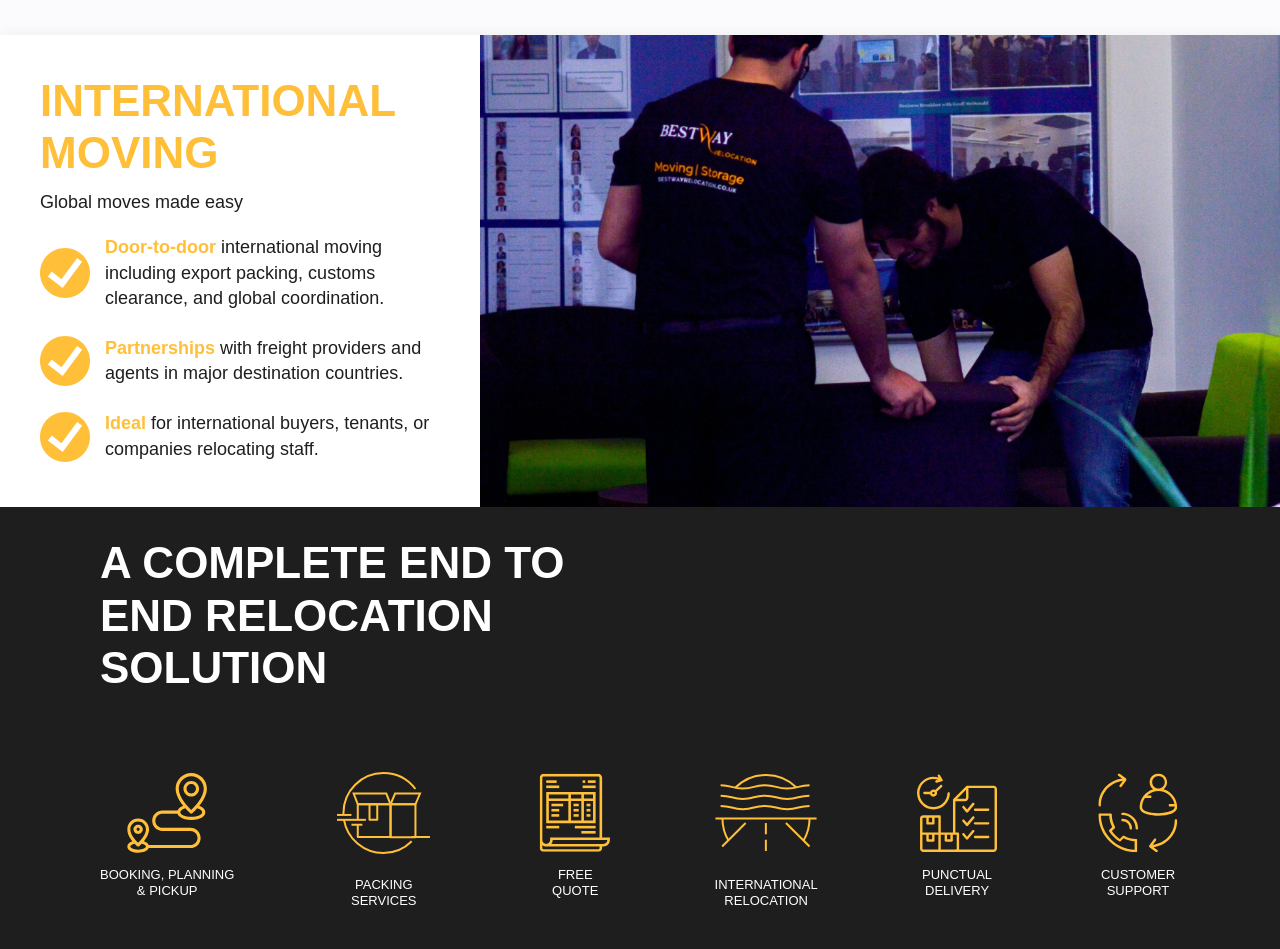
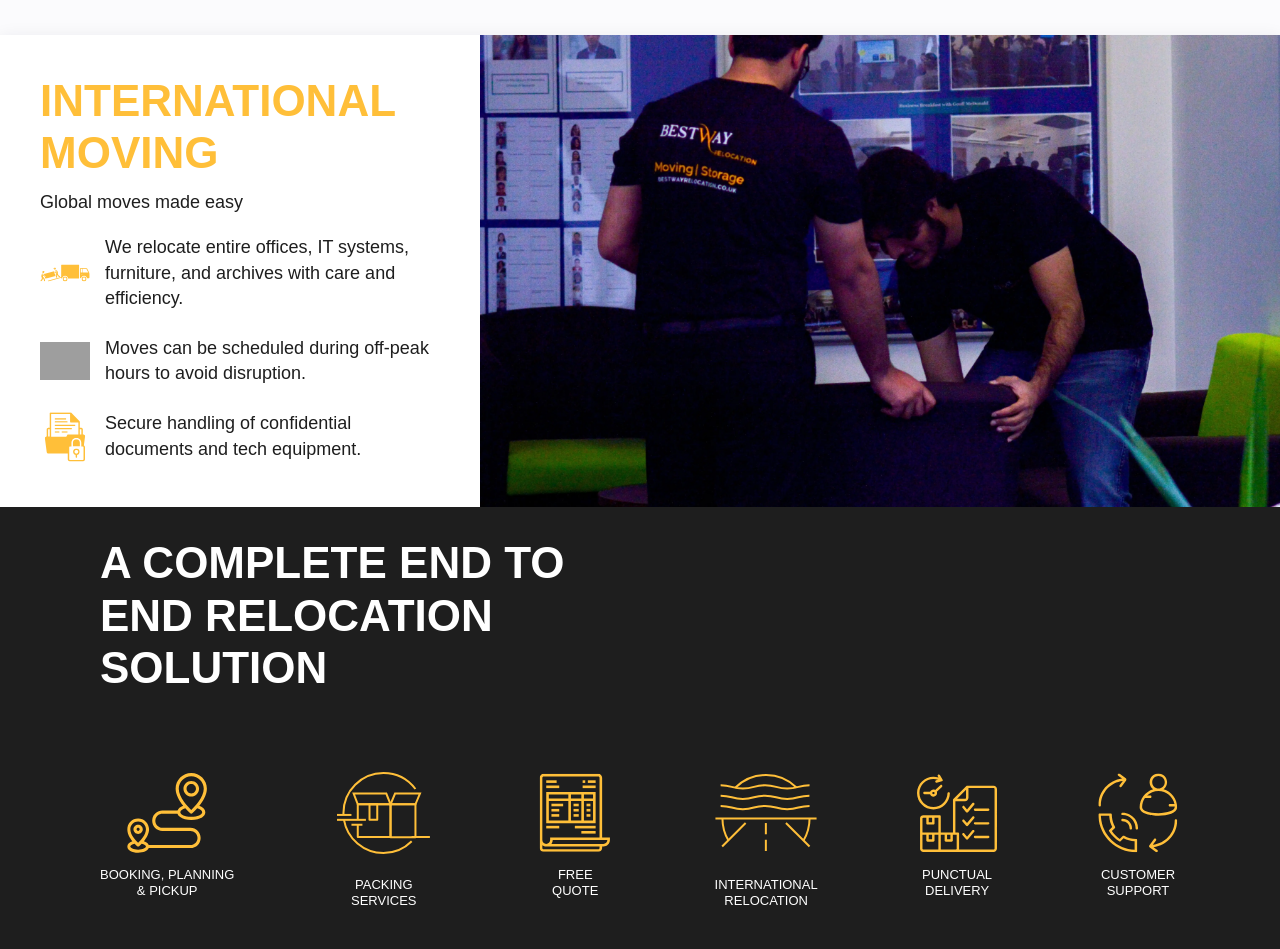
Before and after one commit to abdulbasit34310/bestwayrelocation.co.uk, a PHP site: page /office-relocations.php in a window 1280 px wide. Shown: the part 2231-3180 px from the top of the page. Run offline with PHP 8.4, Linux system fonts and the light colour scheme; some web fonts are replaced; grey boxes are pictures that could not be loaded.

Commit message:
Office Icon Changes

```diff
--- a/office-relocations.php
+++ b/office-relocations.php
@@ -333,33 +333,29 @@
                         <br>
                         <ul class="top-features-list">
                             <li class="top-feature-item">
-                                <div class="top-feature-icon"><img src="assets/64ae94fa75e1882ff9a4f9fe/29.svg"
+                                <div class="top-feature-icon"><img src="assets/64ae94fa75e1882ff9a4f9fe/46.svg"
                                         loading="lazy" alt="" />
                                 </div>
                                 <div class="top-feature-content">
-                                    <p><strong class="yllw">Door-to-door</strong>
-                                        international moving including export packing, customs clearance, and global
-                                        coordination.</p>
+                                    <p>We relocate entire offices, IT systems, furniture, and archives with care and efficiency.</p>
                                 </div>
                             </li>
 
                             <li class="top-feature-item">
-                                <div class="top-feature-icon"><img src="assets/64ae94fa75e1882ff9a4f9fe/29.svg"
+                                <div class="top-feature-icon"><img src="assets/64ae94fa75e1882ff9a4f9fe/49.svg"
                                         loading="lazy" alt="" />
                                 </div>
                                 <div class="top-feature-content">
-                                    <p><strong class="yllw">Partnerships</strong>
-                                        with freight providers and agents in major destination countries.</p>
+                                    <p>Moves can be scheduled during off-peak hours to avoid disruption.</p>
                                 </div>
                             </li>
 
                             <li class="top-feature-item">
-                                <div class="top-feature-icon"><img src="assets/64ae94fa75e1882ff9a4f9fe/29.svg"
+                                <div class="top-feature-icon"><img src="assets/64ae94fa75e1882ff9a4f9fe/50.svg"
                                         loading="lazy" alt="" />
                                 </div>
                                 <div class="top-feature-content">
-                                    <p><strong class="yllw">Ideal</strong>
-                                        for international buyers, tenants, or companies relocating staff.</p>
+                                    <p>Secure handling of confidential documents and tech equipment.</p>
                                 </div>
                             </li>
                         </ul>
```
Also changed, not shown: assets/64ae94fa75e1882ff9a4f9fe/49.svg (added), assets/64ae94fa75e1882ff9a4f9fe/50.svg (added).
